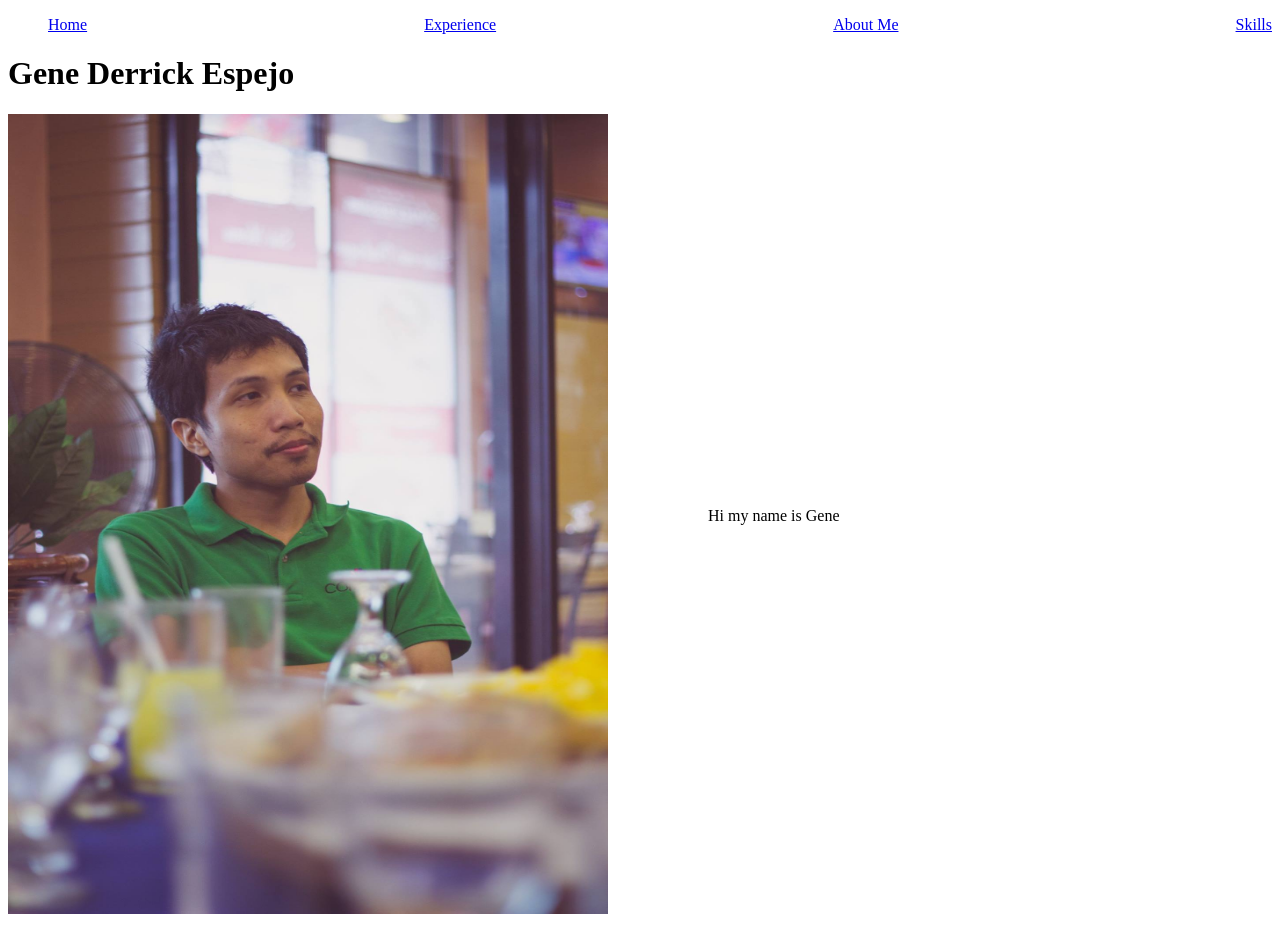
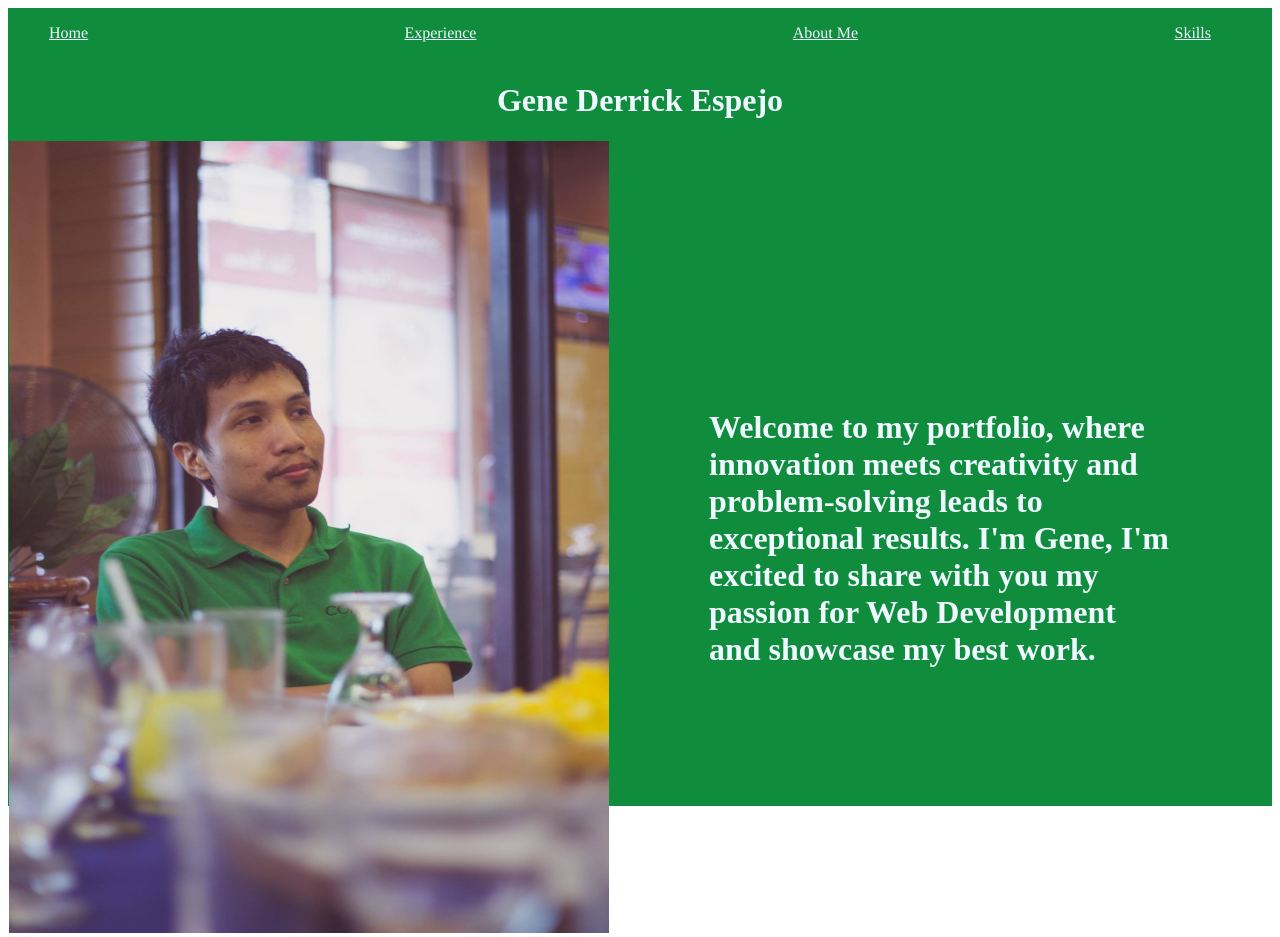
Before and after one commit to genewala/react-multi-assigment, a React (Vite) app: page / in a window 1280 px wide. Built offline with nearby package versions, Linux system fonts and the light colour scheme.

Commit message:
almot com

```diff
--- a/src/components/Navigation.jsx
+++ b/src/components/Navigation.jsx
@@ -1,12 +1,12 @@
 import React from 'react'
 import { Link } from 'react-router-dom'
-import classes from "./Navigation"
+import "./Navigation"
 
 const Navigation = () => {
   return (
-    <header  className={classes.header}>
+    <header  className="main-header">
         <nav>
-            <ul className={classes.list} >
+            <ul className="main-list" >
                 <li><Link to="/">Home</Link></li>
                 <li><Link to="/experience">Experience</Link></li>
                 <li><Link to="aboutme">About Me</Link></li>
--- a/src/components/Navigatioon.css
+++ b/src/components/Navigatioon.css
@@ -0,0 +1,7 @@
+.main-header {
+    border: 1px solid red;
+}
+
+.main-list {
+    border: 1px solid red;
+}
--- a/src/index.css
+++ b/src/index.css
@@ -1,14 +1,33 @@
+* {
+    color: aliceblue;
+}
+
 ul {
     list-style: none;
     display: flex;
     flex-direction: row;
     justify-content: space-between;
+    text-rendering: geometricPrecision;
+    margin-right: 60px;
 }
 
 .main {
     display: flex;
     flex-direction: row;
     width: 100%;
+}
+.main-name {
+    justify-content: center;
+    align-items: center;
+    display: flex;
+
+}
+
+.main-name-top {
+    background-color: rgb(15, 141, 61);
+    border: 1px solid rgb(15, 141, 61);
+    width: 1910;
+    height: 93vh;
 }
 
 .skills-main {
@@ -23,4 +42,10 @@ ul {
     align-items: center;
     padding-left: 100px;
     padding-right: 100px;
+    position: relative;
 }
+
+.main-header {
+    border: 1px solid rgb(15, 141, 61);
+    background-color: rgb(15, 141, 61);
+}
--- a/src/pages/AboutMe.jsx
+++ b/src/pages/AboutMe.jsx
@@ -2,7 +2,7 @@ import React from 'react'
 
 const AboutMe = () => {
   return (
-  <div>
+  <div className='main-name-top'>
 
 <div>
 <h1>
--- a/src/pages/Contact.jsx
+++ b/src/pages/Contact.jsx
@@ -2,7 +2,7 @@ import React from 'react'
 
 const Contact = () => {
   return (
-    <div>
+    <div className='main-name-top'>
       <div className="skills-main">
           <div>
           <h1>
--- a/src/pages/Experience.jsx
+++ b/src/pages/Experience.jsx
@@ -2,8 +2,8 @@ import React from 'react'
 
 const Experience = () => {
   return (
-    <div>
-      <h1 style={{backgroundColor: "lightblue"}} >Work Experiences</h1>
+    <div className='main-name-top'>
+      <h1>Work Experiences</h1>
       <div>
       <h2>
       Technical/Customer/Retention Support Representative (Level III) - April 2019 -Present
--- a/src/pages/Home.jsx
+++ b/src/pages/Home.jsx
@@ -1,22 +1,33 @@
 import React from 'react'
 import reactLogo from "../images/portfolio.jpg"
+import reactLogo2 from  "../images/paper_folds_crumpled_216220_1366x768.jpg"
 
 const Home = () => {
   return (
-    <div>
-      <h1>Gene Derrick Espejo</h1>
+    <div className='main-name-top'>
+      <h1 className='main-name'>Gene Derrick Espejo</h1>
 
       <div className="main">
+        {/* <div>
+          <img src={reactLogo2} alt="" style={{
+          tintColor: '#000000',
+          resizeMode: 'contain',
+          height: 794.5,
+          width: 1905,
+          position: 'absolute',
+           }} />
+        </div> */}
           <div>
             <img src={reactLogo} alt="Picture"  style={{
           tintColor: '#000000',
           resizeMode: 'contain',
-          height: 800,
+          height: 792,
           width: 600,
+          position: 'relative',
         }} /></div>
         <div className="main-right">
           <div>
-            Hi my name is Gene
+            <h1>Welcome to my portfolio, where innovation meets creativity and problem-solving leads to exceptional results. I'm Gene, I'm excited to share with you my passion for Web Development and showcase my best work.</h1>
           </div>
 
 
```
Also changed, not shown: src/images/paper_folds_crumpled_216220_1366x768.jpg (added).
